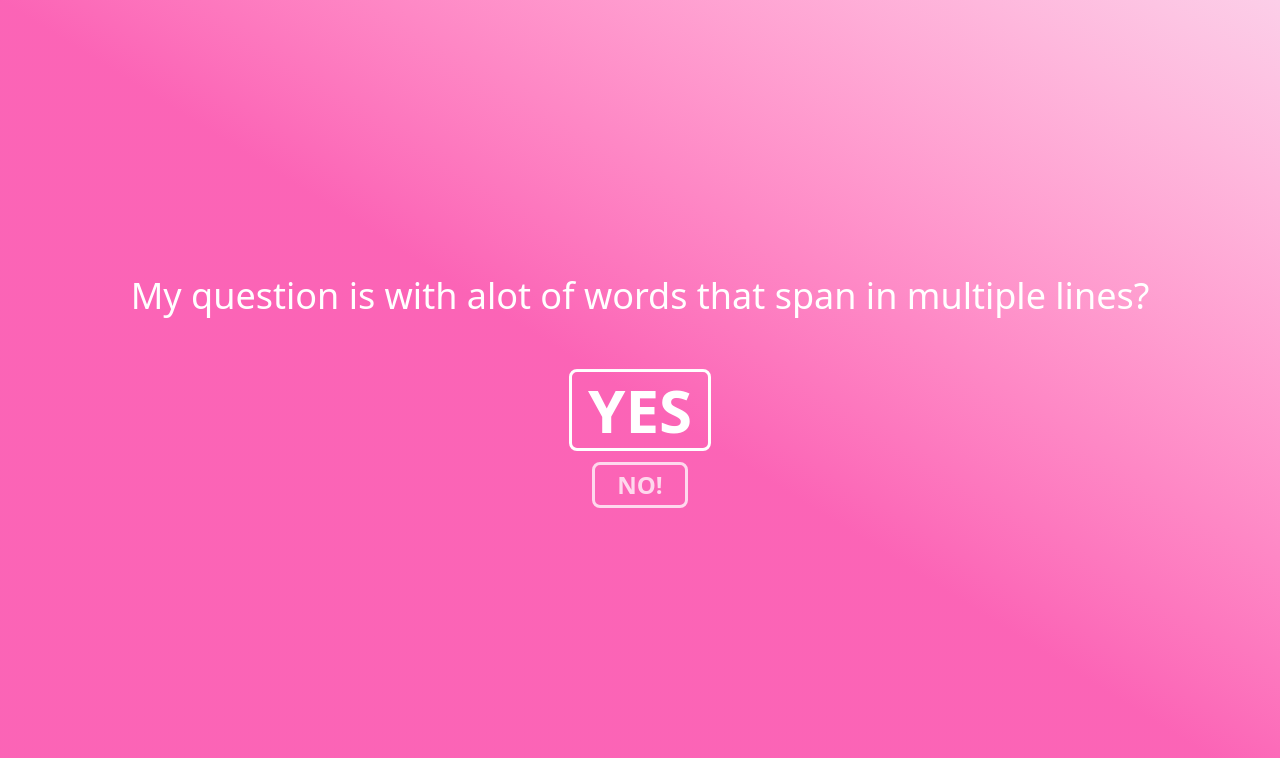
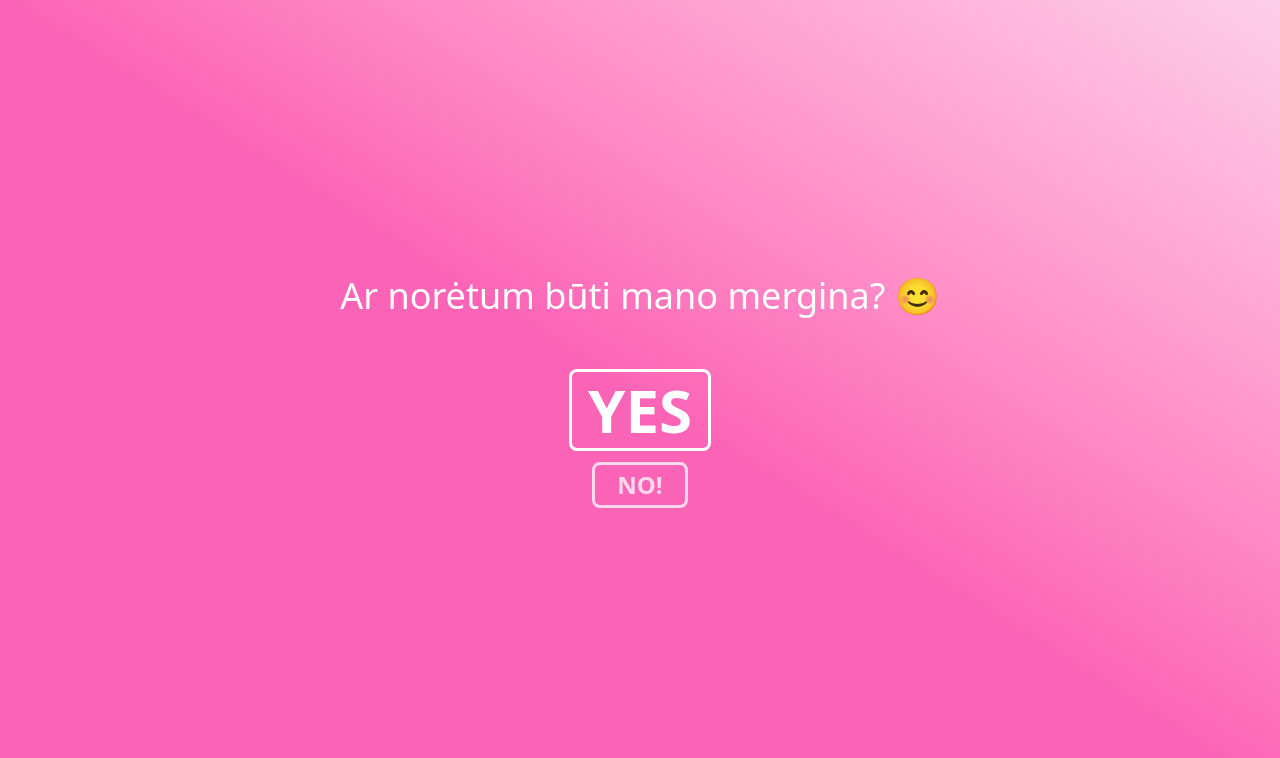
Before and after one commit to simonasbuj/nextjs-labas-ema, a Next.js app: page / in a window 1280 px wide. Shown: the top 758 px of the page. Built offline with nearby package versions, Linux system fonts and the light colour scheme; no server answers; the database is empty.

Commit message:
Update text state with new question and response

```diff
--- a/src/app/page.tsx
+++ b/src/app/page.tsx
@@ -7,7 +7,7 @@ export default function Home() {
   const [position, setPosition] = useState({ top: 100, left: 100 })
   const [wasHovered, setWasHovered] = useState(false)
 
-  const [text, setText] = useState("My question is with alot of words that span in multiple lines?")
+  const [text, setText] = useState("Ar norėtum būti mano mergina? 😊")
   const [isAnswered, setIsAnswered] = useState(false)
 
   const moveButton = () => {
@@ -20,7 +20,7 @@ export default function Home() {
   }
 
   const recordAnswer = async () => {
-    setText("Our customer support representatives will contact you shortly")
+    setText("Let's GOOOOOOO!! 🥰🥰 Aš įtariau, bet pasirodo negalėjau net įsivaizduoti ant kiek gera su tavim bendrauti ir leisti laiką kartu 😊😊")
     setIsAnswered(true)
 
     await fetch("/api/answer", {
```
